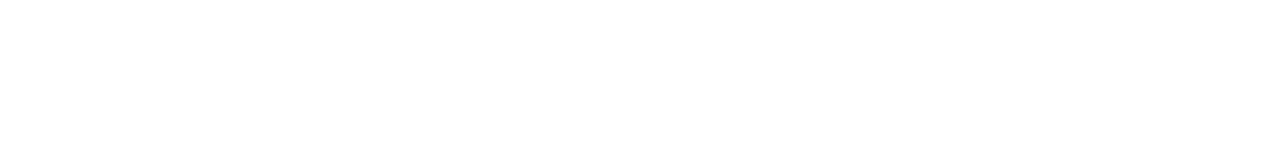
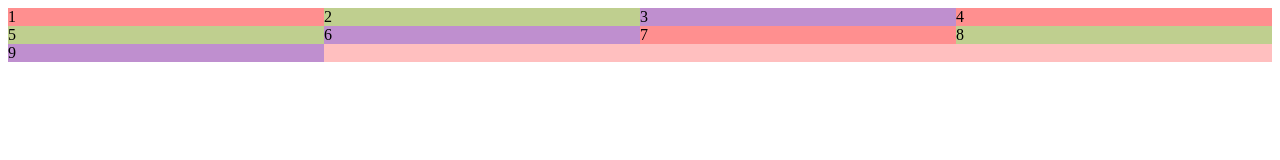
Before and after one commit to Speculi/playground-js, a plain HTML site: page ResponsiveWeb/flexbox.html in a window 1280 px wide. Drawn offline with Linux system fonts and the light colour scheme.

Commit message:
flexbox layout

```diff
--- a/ResponsiveWeb/flexbox.html
+++ b/ResponsiveWeb/flexbox.html
@@ -1,10 +1,74 @@
 <!DOCTYPE html>
 <html lang="en" dir="ltr">
-   <head>
-      <meta charset="utf-8">
-      <title>CSS Flexbox</title>
-   </head>
-   <body>
 
-   </body>
-</html>
+<head>
+    <meta charset="utf-8">
+    <title>CSS Flexbox</title>
+    <meta name="viewport" content="width=device-width, initial-scale=1">
+
+    <style>
+        #parent {
+            background: rgba(255, 0, 0, .25);
+            display: flex;
+            width: 100%;
+            flex-wrap: wrap;
+        }
+
+        .child {
+            width: 25%;
+        }
+
+        .child1 {
+            background: rgba(255, 0, 0, .25);
+        }
+
+        .child2 {
+            background: rgba(0, 255, 0, .25);
+        }
+
+        .child3 {
+            background: rgba(0, 0, 255, .25);
+        }
+
+        .child4 {
+            background: rgba(255, 0, 0, .25);
+        }
+
+        .child5 {
+            background: rgba(0, 255, 0, .25);
+        }
+
+        .child6 {
+            background: rgba(0, 0, 255, .25);
+        }
+
+        .child7 {
+            background: rgba(255, 0, 0, .25);
+        }
+
+        .child8 {
+            background: rgba(0, 255, 0, .25);
+        }
+
+        .child9 {
+            background: rgba(0, 0, 255, .25);
+        }
+    </style>
+
+</head>
+
+<body>
+    <div id="parent">
+        <div class="child child1">1</div>
+        <div class="child child2">2</div>
+        <div class="child child3">3</div>
+
+        <div class="child child1">4</div>
+        <div class="child child2">5</div>
+        <div class="child child3">6</div>
+
+        <div class="child child1">7</div>
+        <div class="child child2">8</div>
+        <div class="child child3">9</div>
+    </div>
+</body></html>
```
